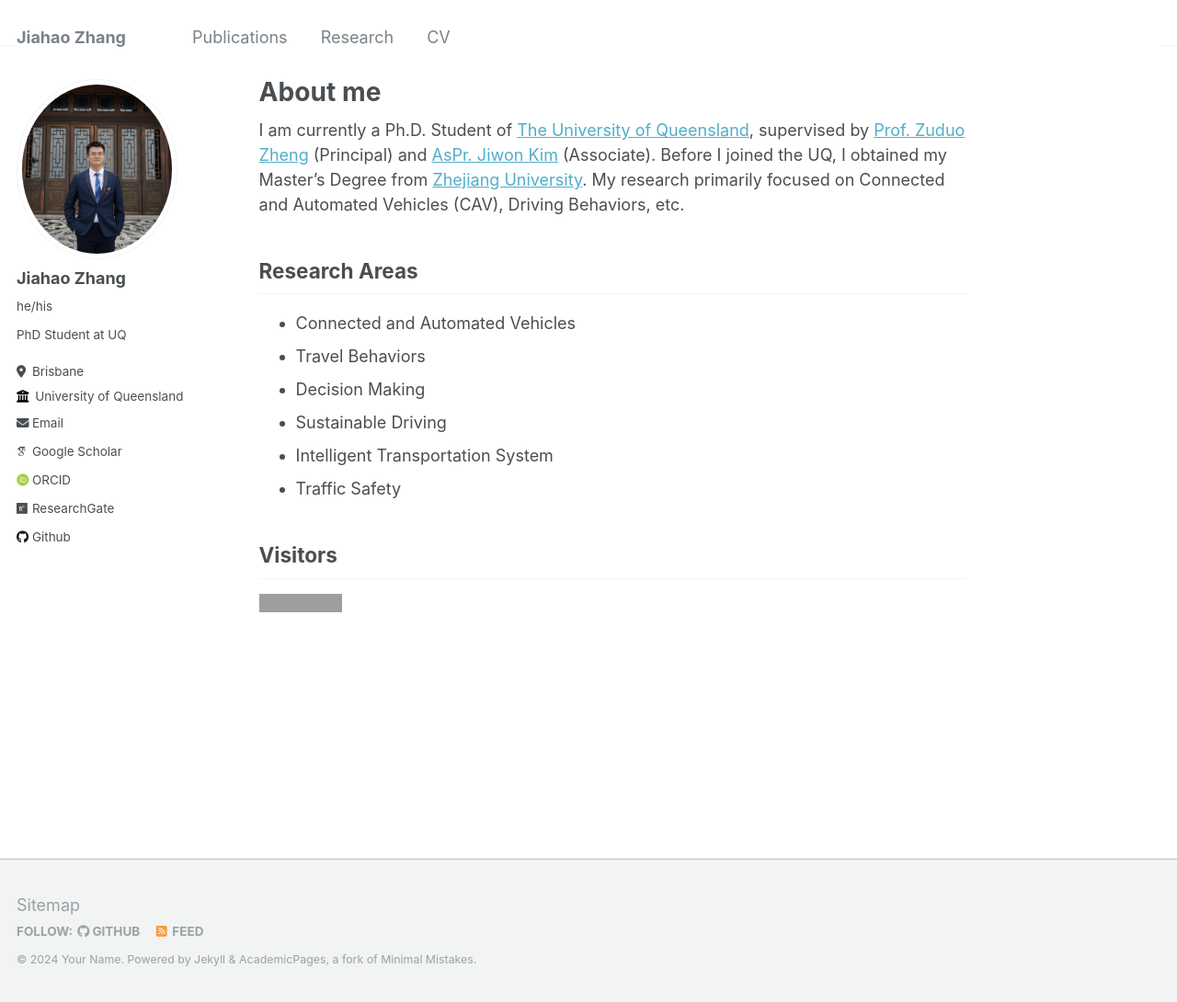
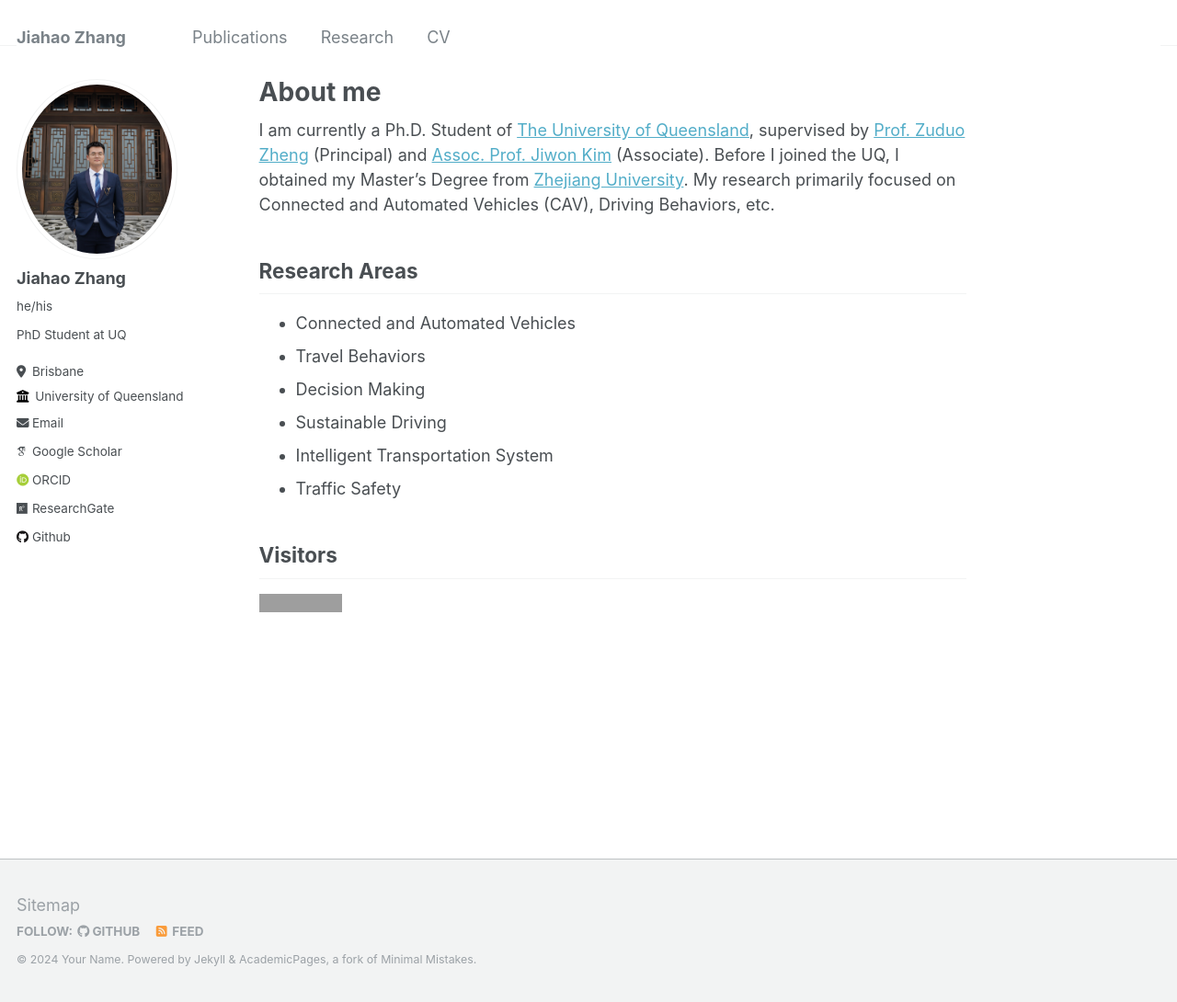
Before and after one commit to zhangjiahao2024/zhangjiahao2024.github.io, a Jekyll site: the page built from _pages/about.md, in a window 1280 px wide and 1090 px high. Shown: the whole window at 92% size. Built offline with Jekyll 4.4.1, drawn with Linux system fonts in a browser that asks for light colours; some web fonts are replaced; grey boxes are pictures that could not be loaded.

Commit message:
Update about.md

```diff
--- a/_pages/about.md
+++ b/_pages/about.md
@@ -8,7 +8,7 @@ redirect_from:
 ---
 
 
-I am currently a Ph.D. Student of [The University of Queensland](https://www.uq.edu.au/), supervised by [Prof. Zuduo Zheng](http://www.connectedandautonomoustransport.com/dr-zhengs-research.html) (Principal) and [AsPr. Jiwon Kim](https://www.jiwonkim.co/about/) (Associate). Before I joined the UQ, I obtained my Master's Degree from [Zhejiang University](https://www.zju.edu.cn/english/). My research primarily focused on Connected and Automated Vehicles (CAV), Driving Behaviors, etc.
+I am currently a Ph.D. Student of [The University of Queensland](https://www.uq.edu.au/), supervised by [Prof. Zuduo Zheng](http://www.connectedandautonomoustransport.com/dr-zhengs-research.html) (Principal) and [Assoc. Prof. Jiwon Kim](https://www.jiwonkim.co/about/) (Associate). Before I joined the UQ, I obtained my Master's Degree from [Zhejiang University](https://www.zju.edu.cn/english/). My research primarily focused on Connected and Automated Vehicles (CAV), Driving Behaviors, etc.
 
 Research Areas
 ------
```
